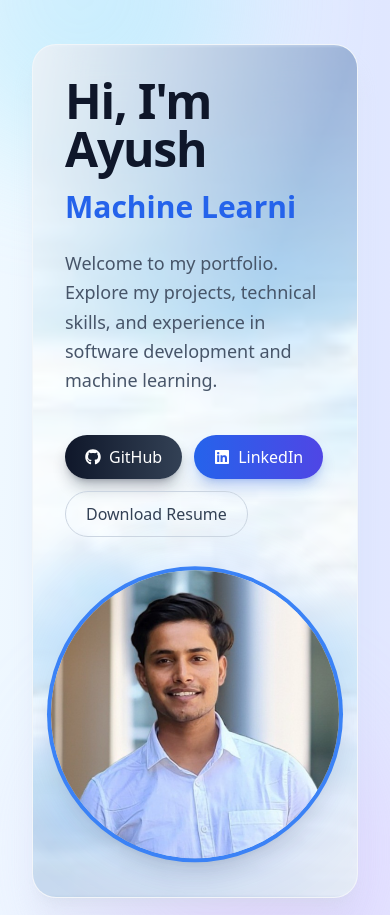
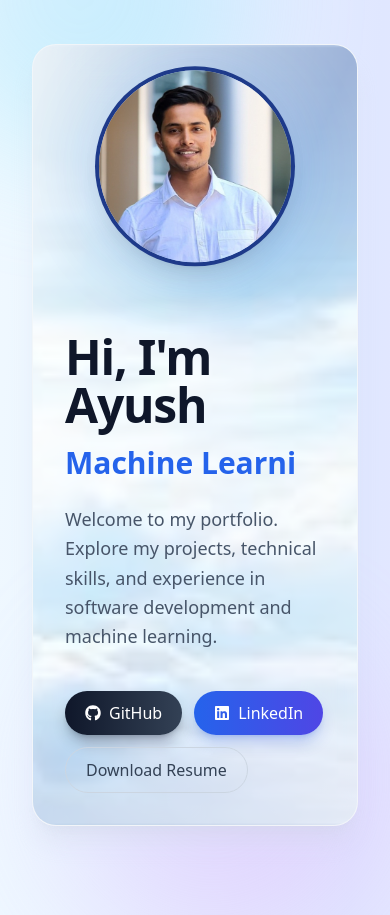
Before and after one commit to ayushsingh1406/portfolio, a React (Vite) app: page / in a window 390 px wide. Shown: the part 180-1095 px from the top of the page. Built offline with nearby package versions, Linux system fonts and the light colour scheme; no server answers.

Commit message:
Updated Hero DOM for Mobile View

```diff
--- a/src/components/hero.jsx
+++ b/src/components/hero.jsx
@@ -3,7 +3,6 @@ import { FaGithub, FaLinkedin } from "react-icons/fa"
 import { ReactTyped } from "react-typed"
 
 export default function Hero() {
-
   return (
     <section
       id="home"
@@ -20,14 +19,19 @@ export default function Hero() {
         animate={{ opacity: 1, y: 0 }}
         transition={{ duration: 0.8 }}
       >
+
+        {/* Background images */}
         <div className="absolute inset-0 opacity-40 dark:opacity-25">
           <div className="h-full w-full bg-[url('/images/whitebg.jpg')] bg-cover bg-center dark:hidden" />
           <div className="h-full w-full hidden bg-[url('/images/blackbg.avif')] bg-cover bg-center dark:block" />
           <div className="absolute inset-0 bg-gradient-to-br from-white/70 via-transparent to-slate-100/60 dark:from-slate-950/80 dark:via-slate-900/40 dark:to-slate-900/90" />
         </div>
+
         <div className="relative flex flex-col md:flex-row items-center justify-between gap-10 w-full">
 
-        <div className="flex-1 relative z-10">
+          {/* TEXT SECTION */}
+          <div className="flex-1 relative z-10 order-2 md:order-1 mt-6 md:mt-0">
+
             <h1 className="text-5xl md:text-6xl font-extrabold tracking-tight text-slate-900 dark:text-white mb-4">
               Hi, I'm Ayush
             </h1>
@@ -50,6 +54,7 @@ export default function Hero() {
               and experience in software development and machine learning.
             </p>
 
+            {/* LINKS */}
             <div className="flex flex-wrap gap-3">
               <a
                 href="https://github.com/ayushsingh1406"
@@ -77,21 +82,34 @@ export default function Hero() {
                 Download Resume
               </a>
             </div>
+
           </div>
 
-        <div className="flex-1 flex justify-center">
+          {/* IMAGE SECTION */}
+          <div className="flex-1 flex justify-center order-1 md:order-2">
+
             <motion.div
               className="relative"
               animate={{ y: [0, -10, 0] }}
               transition={{ duration: 4, repeat: Infinity, ease: "easeInOut" }}
             >
               <div className="absolute inset-0 rounded-full bg-blue-500 blur-2xl opacity-20"></div>
-            <div className="w-72 h-72 rounded-full overflow-hidden ring-4 ring-blue-500 shadow-xl relative">
-              <img src="/images/ayush.png" alt="Ayush Singh" className="w-full h-full object-cover scale-150" />
+
+              {/* Smaller image on mobile */}
+              <div className="w-48 h-48 md:w-72 md:h-72 rounded-full overflow-hidden ring-4 ring-blue-900 shadow-xl relative">
+                <img
+                  src="/images/ayush.png"
+                  alt="Ayush Singh"
+                  className="w-full h-full object-cover scale-[1.50] md:scale-150"
+                />
               </div>
+
             </motion.div>
+
           </div>
+
         </div>
+
       </motion.div>
     </section>
   )
```
Lines whose indentation alone changed are shown as unchanged.
